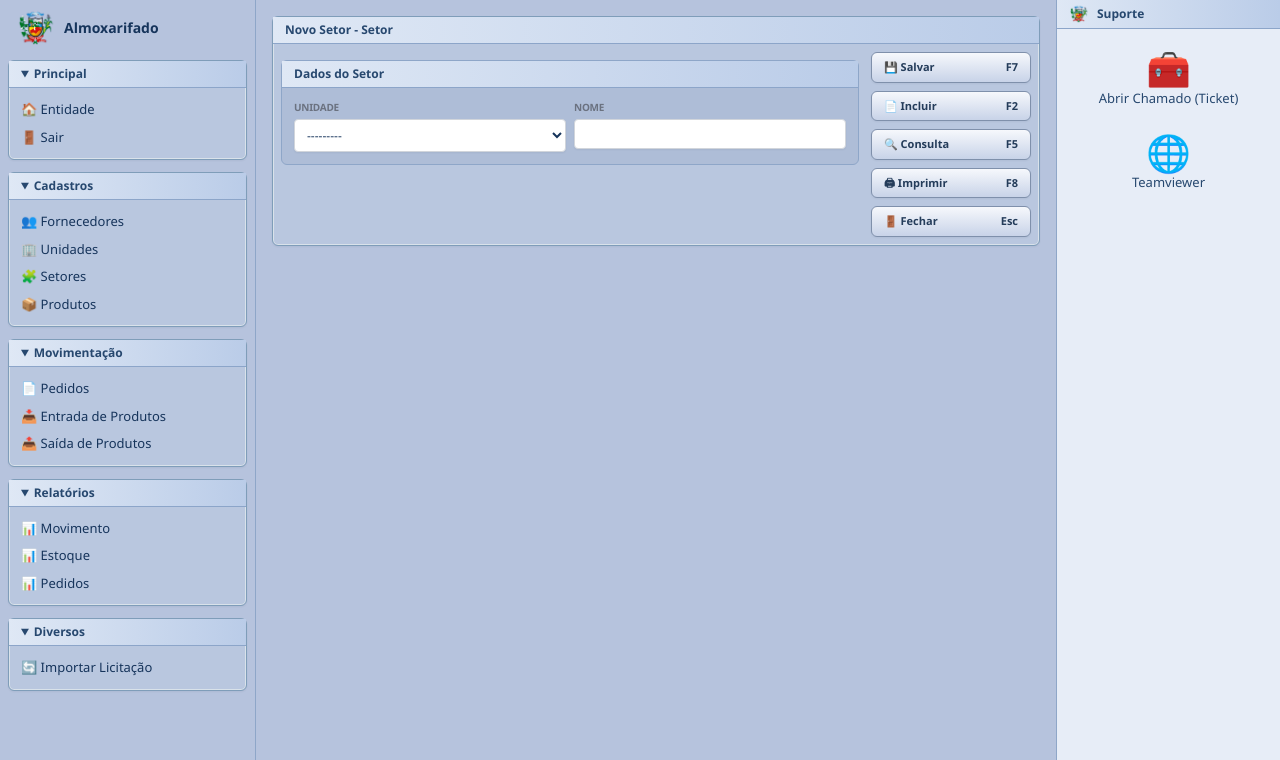
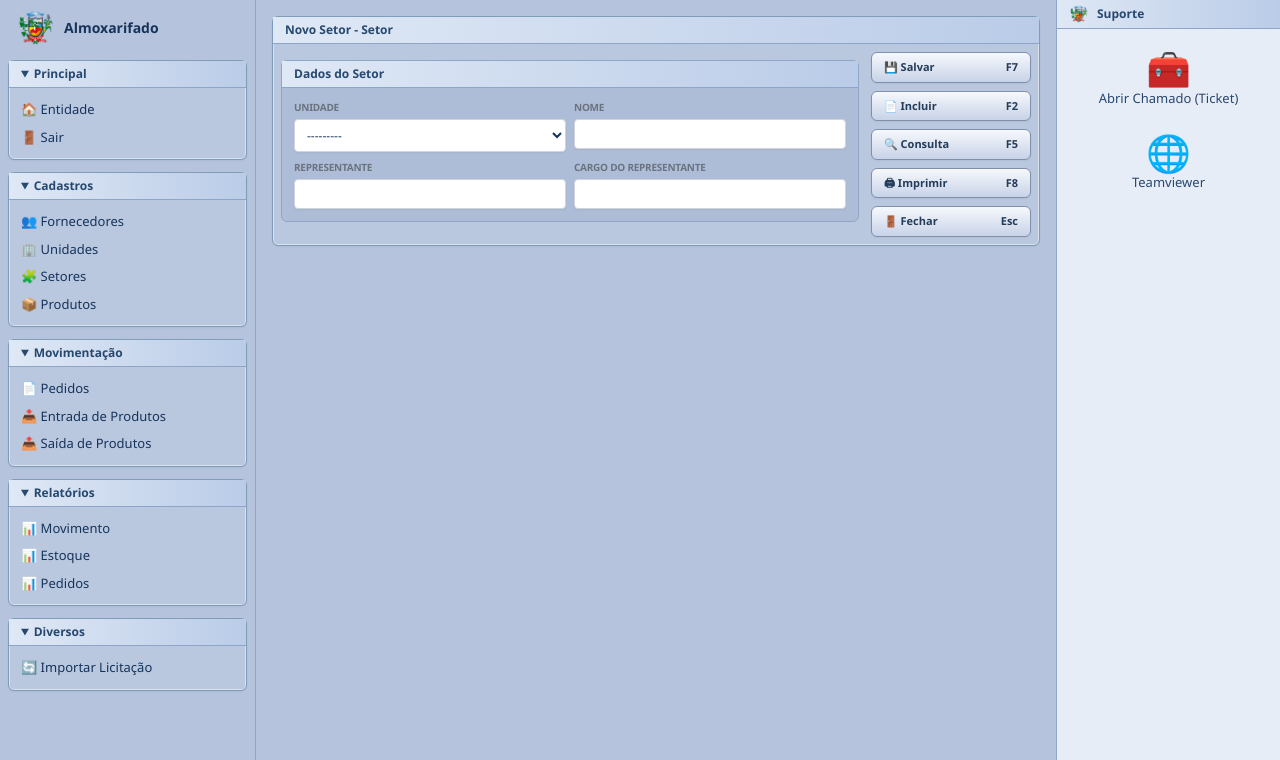
Before and after one commit to marcosferreira/almoxarifado, a Django app: page /setores/novo/ in a window 1280 px wide. Shown: the part 40-800 px from the top of the page. Run offline with Django 5.2, Linux system fonts and the light colour scheme; the visitor is signed in with stand-in values (Sample User, id 1); data that the repository does not hold is empty; some libraries are stand-ins or nearby versions.

Commit message:
feat(estoque): adicionar representante e cargo em unidades e setores
Inclui os novos campos no modelo com migration e atualiza formularios/listagens para registrar e visualizar os dados de responsavel de cada unidade e setor.

```diff
--- a/estoque/forms.py
+++ b/estoque/forms.py
@@ -29,13 +29,13 @@ class FornecedorForm(forms.ModelForm):
 class UnidadeForm(forms.ModelForm):
     class Meta:
         model = Unidade
-        fields = ["nome"]
+        fields = ["nome", "representante", "cargo_representante"]
 
 
 class SetorForm(forms.ModelForm):
     class Meta:
         model = Setor
-        fields = ["unidade", "nome"]
+        fields = ["unidade", "nome", "representante", "cargo_representante"]
 
 
 class ProdutoForm(forms.ModelForm):
--- a/estoque/models.py
+++ b/estoque/models.py
@@ -62,6 +62,18 @@ class Unidade(models.Model):
     nome = models.CharField(
         max_length=200, unique=True, verbose_name="Unidade/Secretaria"
     )
+    representante = models.CharField(
+        max_length=200,
+        blank=True,
+        default="",
+        verbose_name="Representante",
+    )
+    cargo_representante = models.CharField(
+        max_length=200,
+        blank=True,
+        default="",
+        verbose_name="Cargo do Representante",
+    )
 
     class Meta:
         verbose_name = "Unidade"
@@ -79,6 +91,18 @@ class Setor(models.Model):
         verbose_name="Unidade",
     )
     nome = models.CharField(max_length=200)
+    representante = models.CharField(
+        max_length=200,
+        blank=True,
+        default="",
+        verbose_name="Representante",
+    )
+    cargo_representante = models.CharField(
+        max_length=200,
+        blank=True,
+        default="",
+        verbose_name="Cargo do Representante",
+    )
 
     class Meta:
         verbose_name = "Setor"
--- a/templates/estoque/setor_form.html
+++ b/templates/estoque/setor_form.html
@@ -27,6 +27,16 @@
                             {{ form.nome }}
                             {% if form.nome.errors %}<p class="text-[11px] text-red-700 mt-1">{{ form.nome.errors.0 }}</p>{% endif %}
                         </div>
+                        <div class="md:col-span-3">
+                            <label>{{ form.representante.label }}</label>
+                            {{ form.representante }}
+                            {% if form.representante.errors %}<p class="text-[11px] text-red-700 mt-1">{{ form.representante.errors.0 }}</p>{% endif %}
+                        </div>
+                        <div class="md:col-span-3">
+                            <label>{{ form.cargo_representante.label }}</label>
+                            {{ form.cargo_representante }}
+                            {% if form.cargo_representante.errors %}<p class="text-[11px] text-red-700 mt-1">{{ form.cargo_representante.errors.0 }}</p>{% endif %}
+                        </div>
                     </div>
                 </div>
             </form>
--- a/templates/estoque/setor_list.html
+++ b/templates/estoque/setor_list.html
@@ -16,6 +16,8 @@
                             <th class="px-2 py-1 text-left themed-th w-12">Cód</th>
                             <th class="px-2 py-1 text-left themed-th">Unidade</th>
                             <th class="px-2 py-1 text-left themed-th">Setor</th>
+                            <th class="px-2 py-1 text-left themed-th">Representante</th>
+                            <th class="px-2 py-1 text-left themed-th">Cargo</th>
                             <th class="px-2 py-1 text-left themed-th w-36">Ações</th>
                         </tr>
                     </thead>
@@ -25,6 +27,8 @@
                             <td class="px-2 py-1 themed-td">{{ forloop.counter }}</td>
                             <td class="px-2 py-1 themed-td themed-muted">{{ setor.unidade.nome|upper }}</td>
                             <td class="px-2 py-1 themed-td font-semibold themed-strong">{{ setor.nome|upper }}</td>
+                            <td class="px-2 py-1 themed-td themed-muted">{{ setor.representante|default:'-' }}</td>
+                            <td class="px-2 py-1 themed-td themed-muted">{{ setor.cargo_representante|default:'-' }}</td>
                             <td class="px-2 py-1 themed-td">
                                 <div class="flex items-center gap-2 text-[10px]">
                                     <a href="{% url 'setor_update' setor.pk %}" class="font-bold hover:underline" style="color: var(--color-strong);">Editar</a>
@@ -37,7 +41,7 @@
                         </tr>
                         {% empty %}
                         <tr>
-                            <td colspan="4" class="px-3 py-8 text-center themed-td themed-muted">Nenhum setor cadastrado.</td>
+                            <td colspan="6" class="px-3 py-8 text-center themed-td themed-muted">Nenhum setor cadastrado.</td>
                         </tr>
                         {% endfor %}
                     </tbody>
--- a/templates/estoque/unidade_list.html
+++ b/templates/estoque/unidade_list.html
@@ -15,6 +15,8 @@
                         <tr>
                             <th class="px-2 py-1 text-left themed-th w-12">Cód</th>
                             <th class="px-2 py-1 text-left themed-th">Unidade / Secretaria</th>
+                            <th class="px-2 py-1 text-left themed-th">Representante</th>
+                            <th class="px-2 py-1 text-left themed-th">Cargo</th>
                             <th class="px-2 py-1 text-left themed-th w-24">Setores</th>
                             <th class="px-2 py-1 text-left themed-th w-36">Ações</th>
                         </tr>
@@ -24,6 +26,8 @@
                         <tr class="themed-row cursor-pointer" @click="select('{{ unidade.pk }}')" :class="selectedId === '{{ unidade.pk }}' ? 'themed-ring' : ''">
                             <td class="px-2 py-1 themed-td">{{ forloop.counter }}</td>
                             <td class="px-2 py-1 themed-td font-semibold themed-strong">{{ unidade.nome|upper }}</td>
+                            <td class="px-2 py-1 themed-td themed-muted">{{ unidade.representante|default:'-' }}</td>
+                            <td class="px-2 py-1 themed-td themed-muted">{{ unidade.cargo_representante|default:'-' }}</td>
                             <td class="px-2 py-1 themed-td themed-muted">{{ unidade.setores.count }}</td>
                             <td class="px-2 py-1 themed-td">
                                 <div class="flex items-center gap-2 text-[10px]">
@@ -37,7 +41,7 @@
                         </tr>
                         {% empty %}
                         <tr>
-                            <td colspan="4" class="px-3 py-8 text-center themed-td themed-muted">Nenhuma unidade cadastrada.</td>
+                            <td colspan="6" class="px-3 py-8 text-center themed-td themed-muted">Nenhuma unidade cadastrada.</td>
                         </tr>
                         {% endfor %}
                     </tbody>
```
Also changed, not shown: estoque/admin.py (+4 -4 lines), templates/estoque/unidade_form.html (+10 -0 lines), estoque/migrations/0008_setor_cargo_representante_setor_representante_and_more.py (added).
